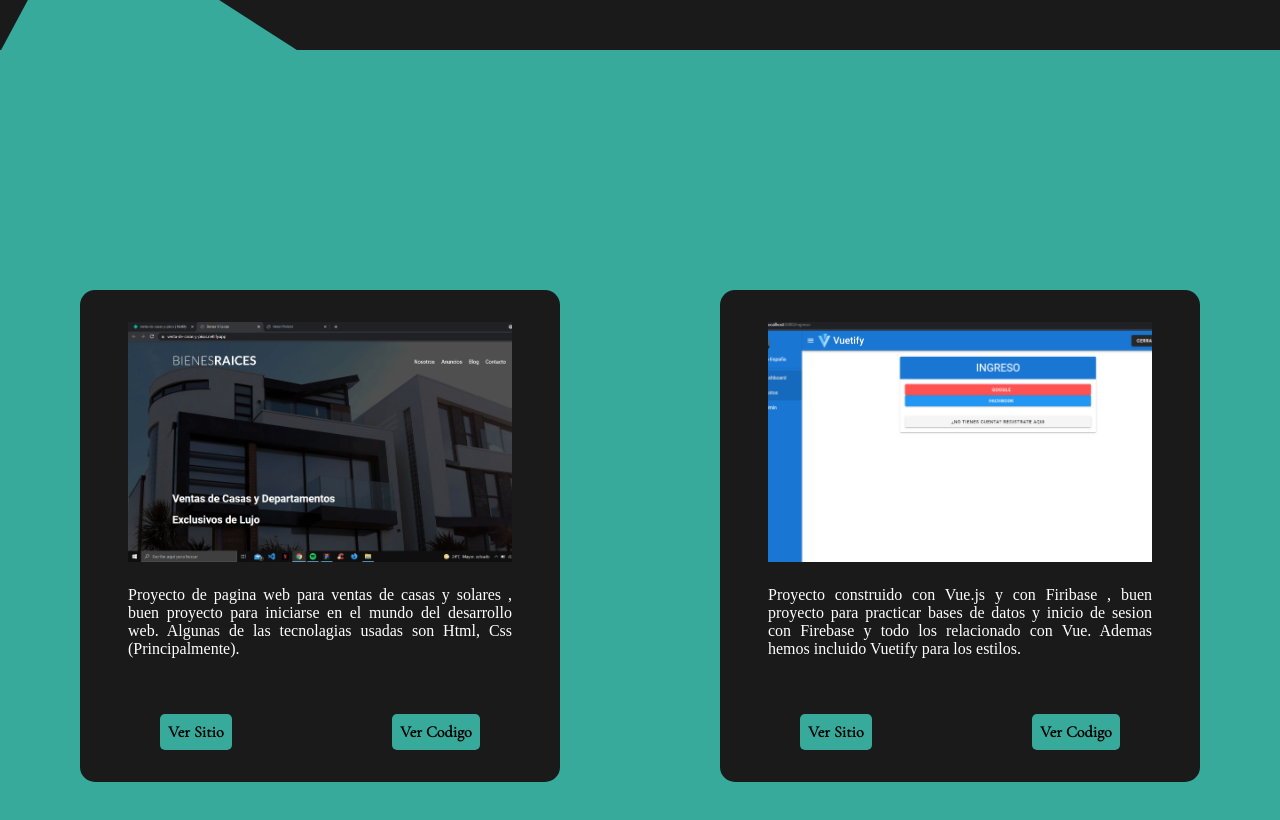
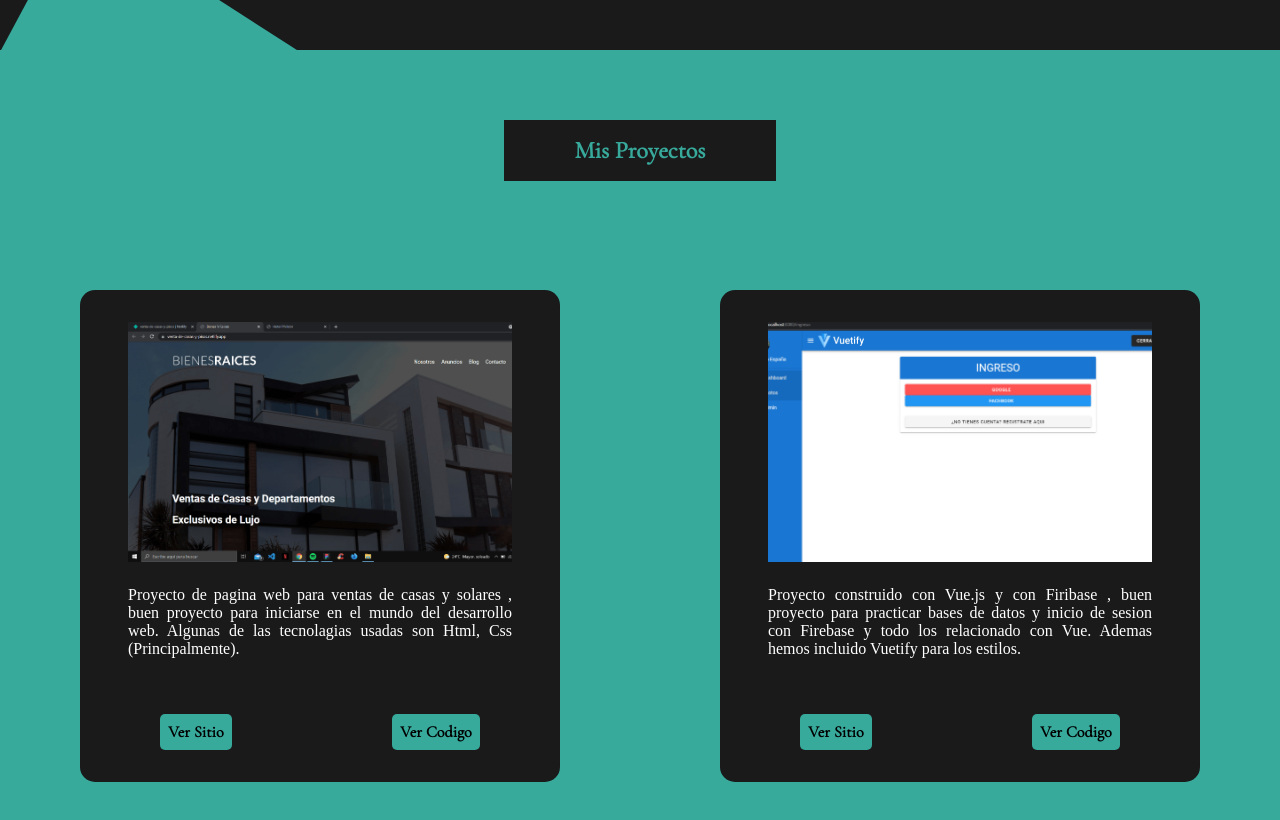
Before and after one commit to IsraelPalomo/Portafolio__Israel, a Vue app: page / in a window 1280 px wide. Shown: the part 1740-2560 px from the top of the page. Built offline with nearby package versions, Linux system fonts and the light colour scheme; a web font is replaced by a local one.

Commit message:
Resueltos algunos fallos

```diff
--- a/src/components/Header.vue
+++ b/src/components/Header.vue
@@ -1,5 +1,5 @@
 <template>
-	<header>
+	<header id="inicio">
 		<h1>Israel Palomo España</h1>
 		<h2 class="animate__animated animate__flipInX">
 			Desarrollador Y <br />
--- a/src/components/Main.vue
+++ b/src/components/Main.vue
@@ -250,7 +250,7 @@ main {
 		width: auto;
 		margin: 10rem auto 0 auto;
 		max-width: 15rem;
-		z-index: 999;
+		z-index: 99999;
 		color: $color-principal;
 		font-family: $tipografia-subtitulos;
 	}
--- a/src/components/Nav.vue
+++ b/src/components/Nav.vue
@@ -1,5 +1,5 @@
 <template>
-	<nav class="nav" id="inicio">
+	<nav class="nav">
 		<a href="http://diplodev.com/" target="_blank"
 			><img class="nav__logo" src="..\assets\Logotipo__Blog.svg" alt=""
 		/></a>
```
